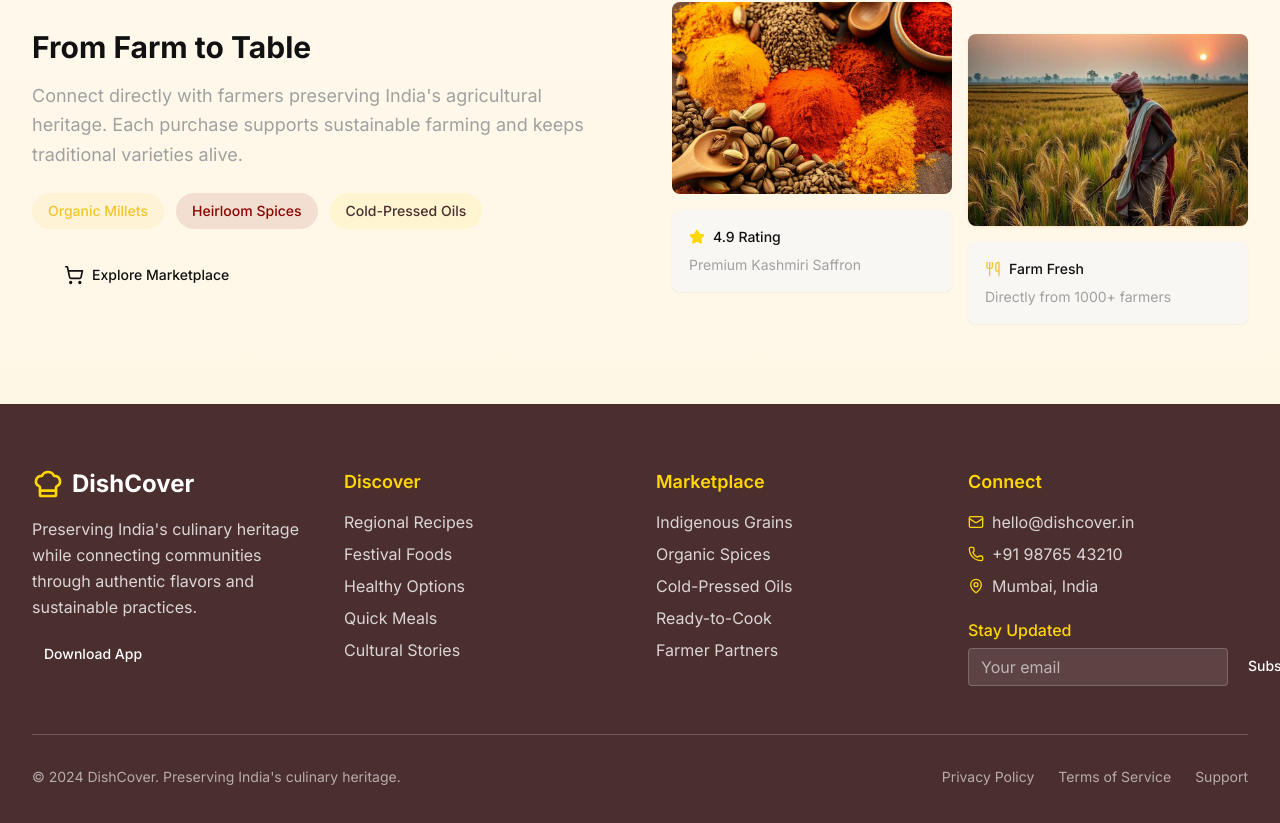
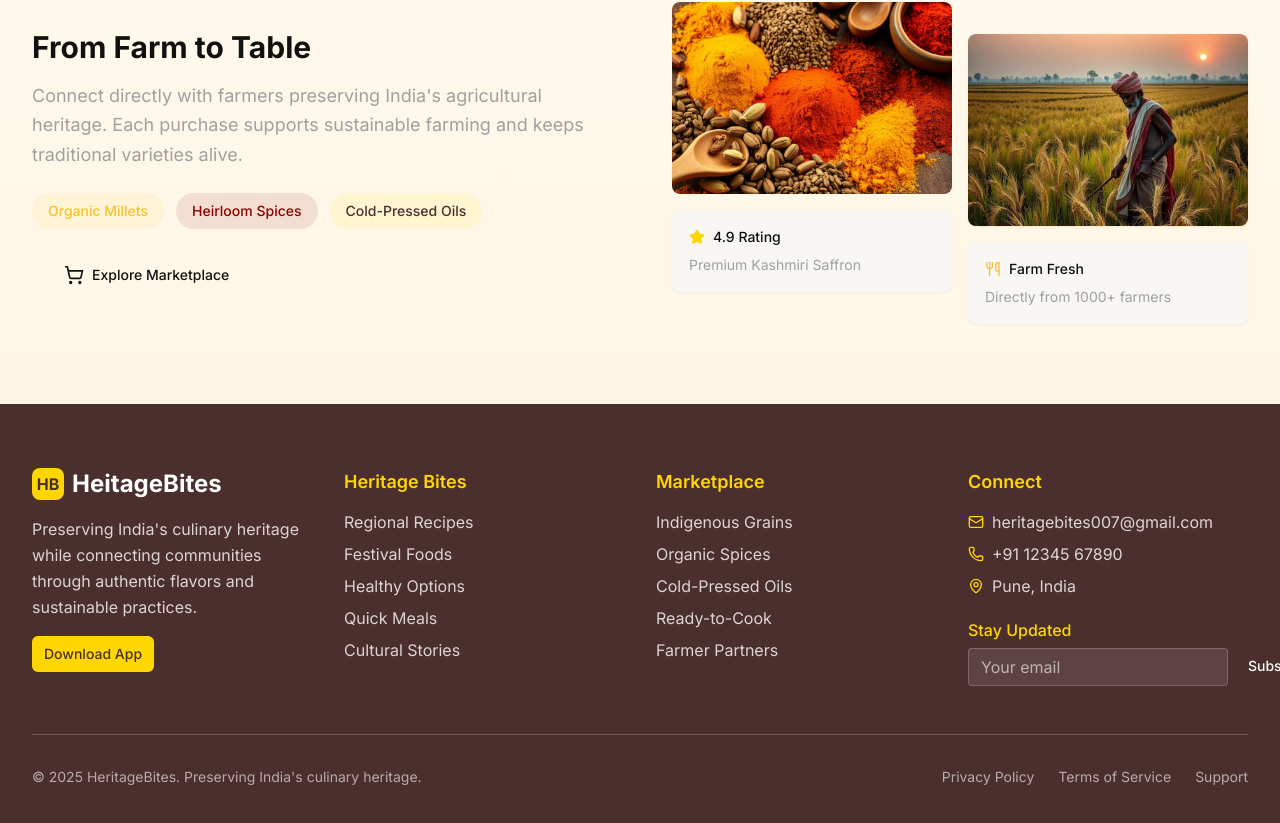
Before and after one commit to dnyaneshsb20/HeritageBites, a React (Vite) app: page / in a window 1280 px wide. Shown: the part 1711-2534 px from the top of the page. Built offline with nearby package versions, Linux system fonts and the light colour scheme.

Commit message:
Updated Footer

```diff
--- a/src/pages/dashboard/components/Footer.jsx
+++ b/src/pages/dashboard/components/Footer.jsx
@@ -9,15 +9,17 @@ const Footer = () => {
           {/* Brand Section */}
           <div className="space-y-4">
             <div className="flex items-center space-x-2">
-              <ChefHat className="h-8 w-8 text-golden" />
-              <span className="text-2xl font-bold">DishCover</span>
+              <div className="flex items-center justify-center w-8 h-8 bg-golden rounded-lg">
+                <span className="text-earth-brown text-md font-bold">HB</span>
+              </div>
+              <span className="text-2xl font-bold">HeitageBites</span>
             </div>
             <p className="text-white/80 leading-relaxed">
               Preserving India's culinary heritage while connecting communities
               through authentic flavors and sustainable practices.
             </p>
             <div className="flex space-x-4">
-              <Button variant="golden" size="sm">
+              <Button variant="golden" size="sm" className="text-earth-brown bg-golden">
                 Download App
               </Button>
             </div>
@@ -25,7 +27,7 @@ const Footer = () => {
 
           {/* Quick Links */}
           <div>
-            <h4 className="text-lg font-semibold text-golden mb-4">Discover</h4>
+            <h4 className="text-lg font-semibold text-golden mb-4">Heritage Bites</h4>
             <ul className="space-y-3">
               <li><a href="#" className="text-white/80 hover:text-golden transition-colors">Regional Recipes</a></li>
               <li><a href="#" className="text-white/80 hover:text-golden transition-colors">Festival Foods</a></li>
@@ -53,15 +55,15 @@ const Footer = () => {
             <ul className="space-y-3">
               <li className="flex items-center space-x-2">
                 <Mail className="h-4 w-4 text-golden" />
-                <span className="text-white/80">hello@dishcover.in</span>
+                <span className="text-white/80">heritagebites007@gmail.com</span>
               </li>
               <li className="flex items-center space-x-2">
                 <Phone className="h-4 w-4 text-golden" />
-                <span className="text-white/80">+91 98765 43210</span>
+                <span className="text-white/80">+91 12345 67890</span>
               </li>
               <li className="flex items-center space-x-2">
                 <MapPin className="h-4 w-4 text-golden" />
-                <span className="text-white/80">Mumbai, India</span>
+                <span className="text-white/80">Pune, India</span>
               </li>
             </ul>
 
@@ -85,7 +87,7 @@ const Footer = () => {
         {/* Bottom Section */}
         <div className="border-t border-white/20 mt-12 pt-8 flex flex-col md:flex-row justify-between items-center">
           <p className="text-white/60 text-sm">
-            © 2024 DishCover. Preserving India's culinary heritage.
+            © 2025 HeritageBites. Preserving India's culinary heritage.
           </p>
           <div className="flex space-x-6 mt-4 md:mt-0">
             <a href="#" className="text-white/60 hover:text-golden transition-colors text-sm">Privacy Policy</a>
```
